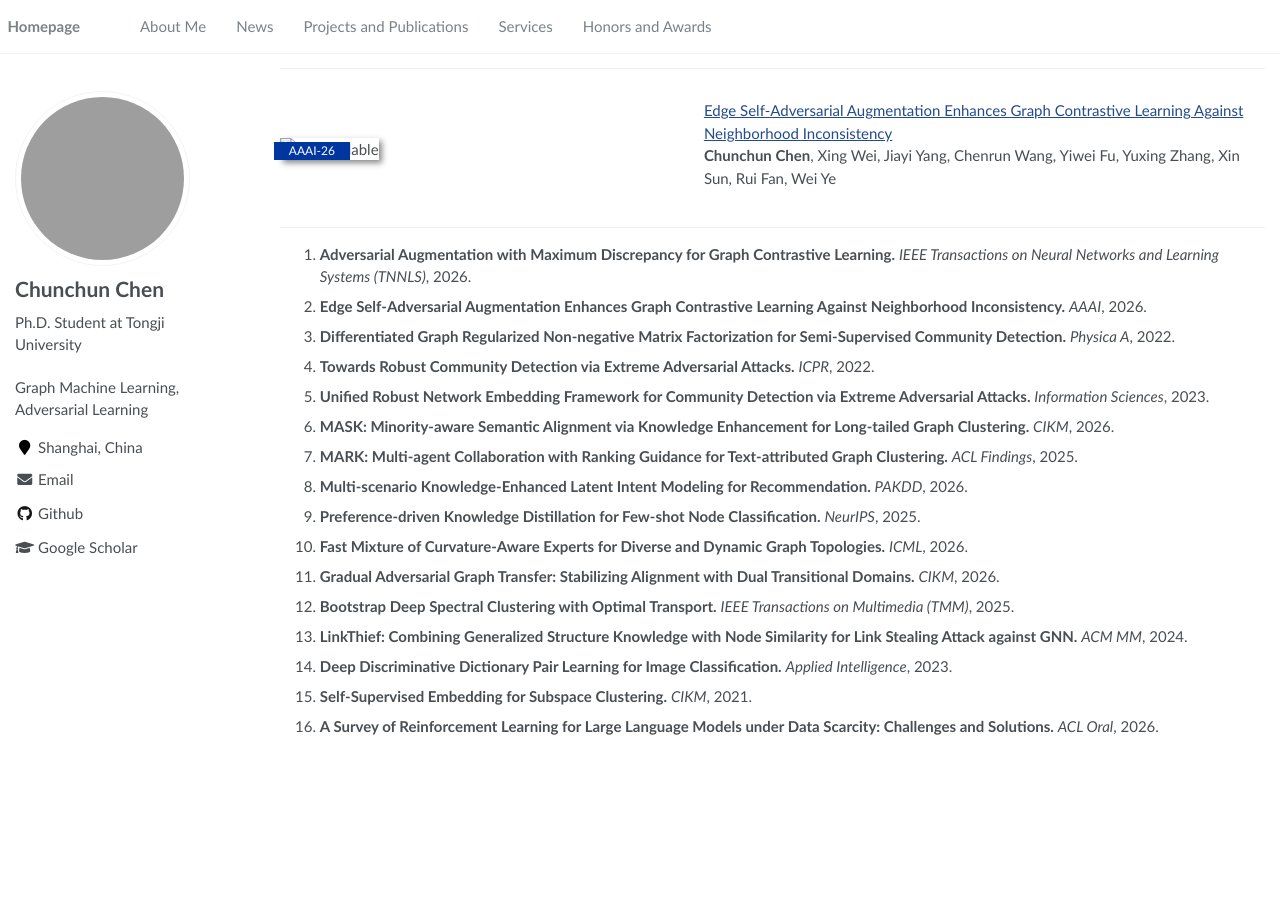
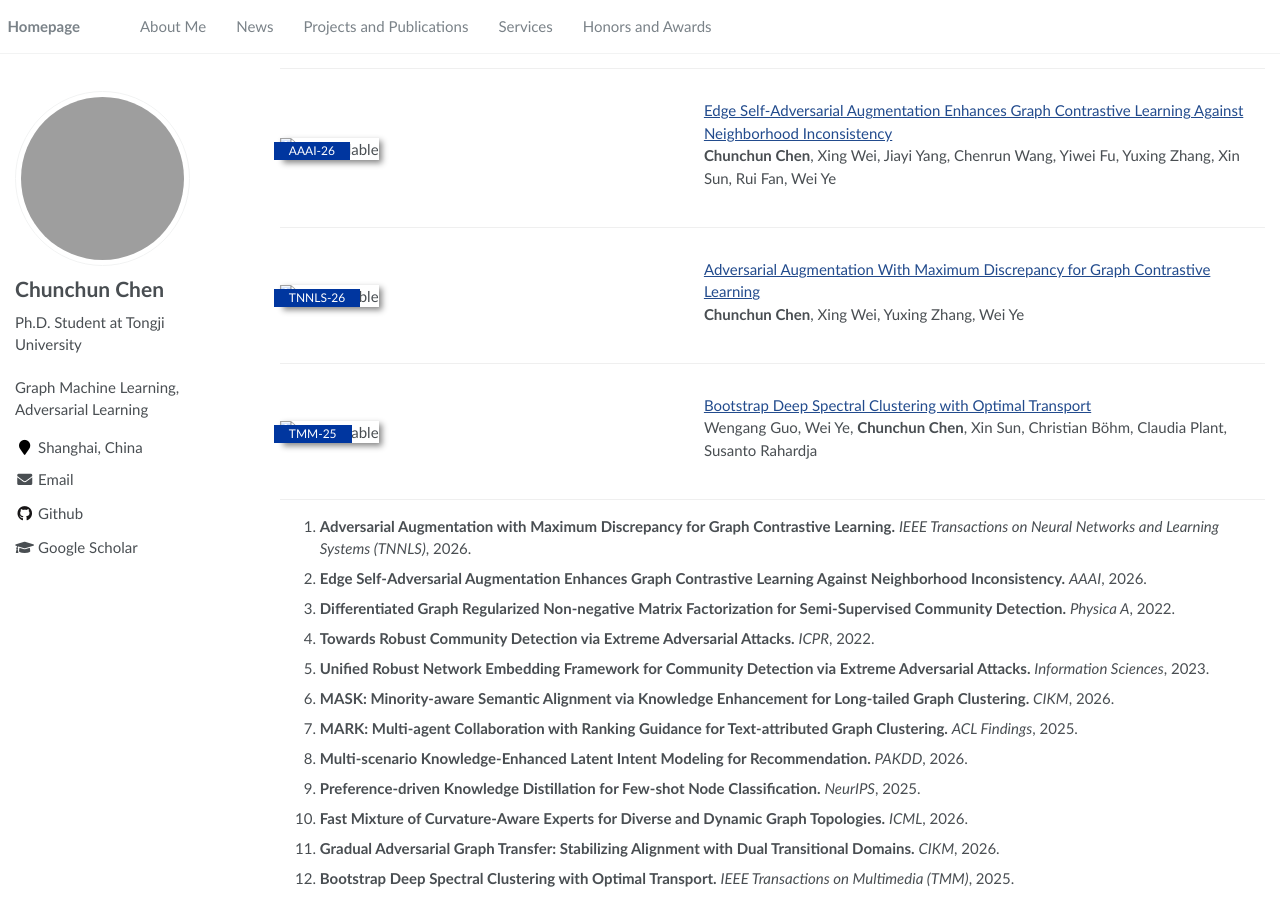
Before and after one commit to CCChen-GEEX/CCChen-GEEX.github.io, a Jekyll site: the page built from _pages/includes/pub.md, in a window 1280 px wide and 900 px high, scrolled down 887 px. Built offline with Jekyll 4.4.1, drawn with Linux system fonts in a browser that asks for light colours; our own code applies the rules of GitHub Pages for plain Markdown files; before the commit the page ends 1640 px from its top, so only the background shows below that; grey boxes are pictures that could not be loaded.

Commit message:
Update pub.md

```diff
--- a/_pages/includes/pub.md
+++ b/_pages/includes/pub.md
@@ -36,6 +36,18 @@ Zhiyin Yu, Yuchen Mou, Juncheng Yan, Junyu Luo, **Chunchun Chen**, Xing Wei, Yun
 **Chunchun Chen**, Xing Wei, Jiayi Yang, Chenrun Wang, Yiwei Fu, Yuxing Zhang, Xin Sun, Rui Fan, Wei Ye
 </div>
 </div>
+<div class='paper-box'><div class='paper-box-image'><div><div class="badge">TNNLS-26</div><img src='images/AMD.png' alt="not available" width="100%"></div></div>
+<div class='paper-box-text' markdown="1">
+[Adversarial Augmentation With Maximum Discrepancy for Graph Contrastive Learning](https://ieeexplore.ieee.org/abstract/document/11382041/) \\
+**Chunchun Chen**, Xing Wei, Yuxing Zhang, Wei Ye
+</div>
+</div>
+<div class='paper-box'><div class='paper-box-image'><div><div class="badge">TMM-25</div><img src='images/BootSC.png' alt="not available" width="100%"></div></div>
+<div class='paper-box-text' markdown="1">
+[Bootstrap Deep Spectral Clustering with Optimal Transport](https://arxiv.org/pdf/2508.04200?) \\
+Wengang Guo, Wei Ye, **Chunchun Chen**, Xin Sun, Christian Böhm, Claudia Plant, Susanto Rahardja
+</div>
+</div>
 1. **Adversarial Augmentation with Maximum Discrepancy for Graph Contrastive Learning.** *IEEE Transactions on Neural Networks and Learning Systems (TNNLS)*, 2026.
 2. **Edge Self-Adversarial Augmentation Enhances Graph Contrastive Learning Against Neighborhood Inconsistency.** *AAAI*, 2026.
 3. **Differentiated Graph Regularized Non-negative Matrix Factorization for Semi-Supervised Community Detection.** *Physica A*, 2022.
```
